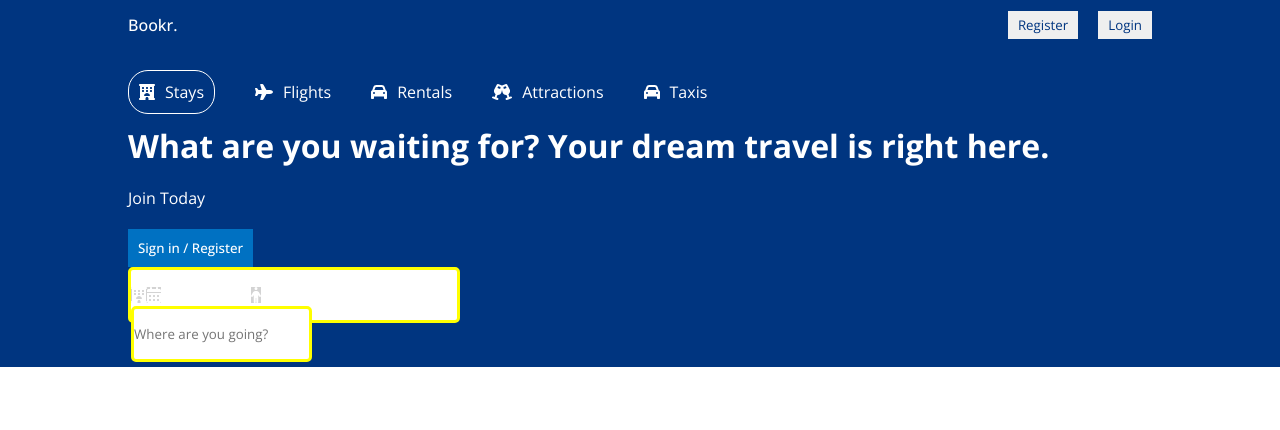
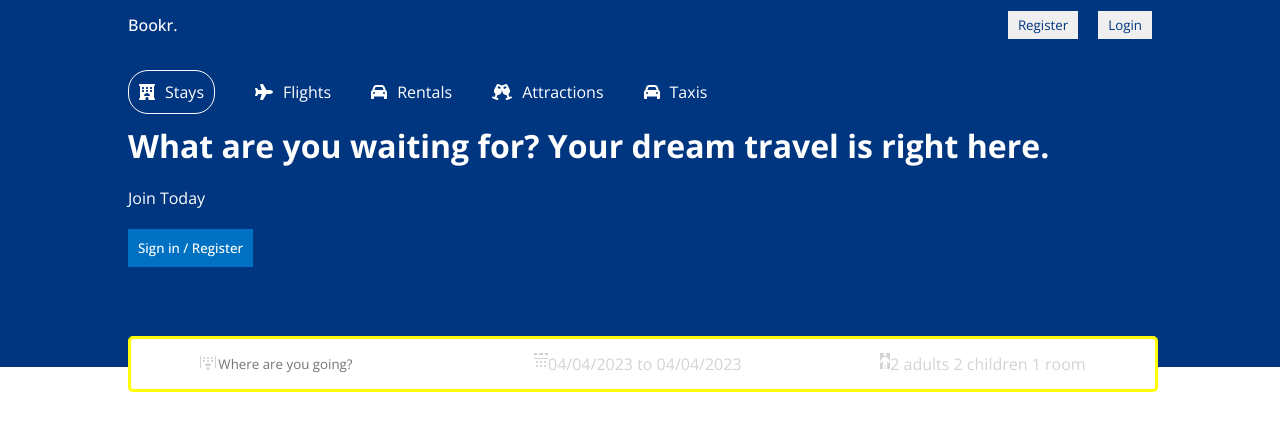
Before and after one commit to alanaynbund/BookingApp, a React (Create React App) app in the folder client/: page / in a window 1280 px wide. Shown: the top 430 px of the page. Built offline with nearby package versions, Linux system fonts and the light colour scheme.

Commit message:
date to date

```diff
--- a/client/package.json
+++ b/client/package.json
@@ -10,7 +10,9 @@
     "@testing-library/jest-dom": "^5.16.4",
     "@testing-library/react": "^13.1.1",
     "@testing-library/user-event": "^13.5.0",
+    "date-fns": "^2.29.3",
     "react": "^18.0.0",
+    "react-date-range": "^1.4.0",
     "react-dom": "^18.0.0",
     "react-router-dom": "^6.10.0",
     "react-scripts": "5.0.1",
--- a/client/src/components/header/Header.jsx
+++ b/client/src/components/header/Header.jsx
@@ -1,8 +1,20 @@
 import "./header.css"
 import  { FontAwesomeIcon } from "@fortawesome/react-fontawesome"
 import  { faCar, faHotel, faPlane, faChampagneGlasses, faCalendarDays, faPerson } from "@fortawesome/free-solid-svg-icons"
-
+import { DateRange } from 'react-date-range';
+import { useState } from 'react';
+import "react-date-range/dist/styles.css";
+import "react-date-range/dist/theme/default.css";
+import {format} from "date-fns"
 const Header = () => {
+    const [openDate, setOpenDate] = useState(false)
+    const [date, setDate] = useState([
+        {
+          startDate: new Date(),
+          endDate: new Date(),
+          key: "selection",
+        }
+    ]);
     return(
         <div className="header">
             <div className="headerContainer">
@@ -35,13 +47,24 @@
                     <div className="headerSearchItem">
                         <FontAwesomeIcon icon={faHotel} className="headerIcon"/>
                         <input type="text"
-                        className="headerSearch"
+                        className="headerSearchInput"
                         placeholder="Where are you going?"
                         />
                     </div>
                     <div className="headerSearchItem">
                         <FontAwesomeIcon icon={faCalendarDays} className="headerIcon"/>
-                        <span  className="headerSearchText">date to date</span>
+                        <span onClick={() => setOpenDate(!openDate)}  className="headerSearchText">{`${format(date[0].startDate, "MM/dd/yyyy")} to ${format(
+                  date[0].endDate,
+                  "MM/dd/yyyy"
+                )}`}</span>
+                        {openDate && <DateRange
+                            editableDateInputs={true}
+                            onChange={(item) => setDate([item.selection])}
+                            moveRangeOnFirstSelection={false}
+                            ranges={date}
+                            className="date"
+                            minDate={new Date()}
+                        />}
                     </div>
                     <div className="headerSearchItem">
                         <FontAwesomeIcon icon={faPerson} className="headerIcon"/>
--- a/client/src/components/header/header.css
+++ b/client/src/components/header/header.css
@@ -57,9 +57,30 @@
     padding: 10px 0px;
     border-radius: 5px;
     position: absolute;
-    bottom: -25;
+    bottom: -25px;
+    width: 100%;
+    max-width: 1024px;
 }
 
 .headerIcon{
     background-color: lightgrey;
 }
+
+.headerSearchItem{
+    display: flex;
+}
+
+.headerSearchInput{
+    border: none;
+    outline: none;
+}
+
+.headerSearchText{
+    color: lightgray;
+    cursor: pointer;
+}
+
+.date{
+    position: absolute;
+    top: 50px;
+}
```
Also changed, not shown: 1 other file (tests, documents, lock files or other folders).
